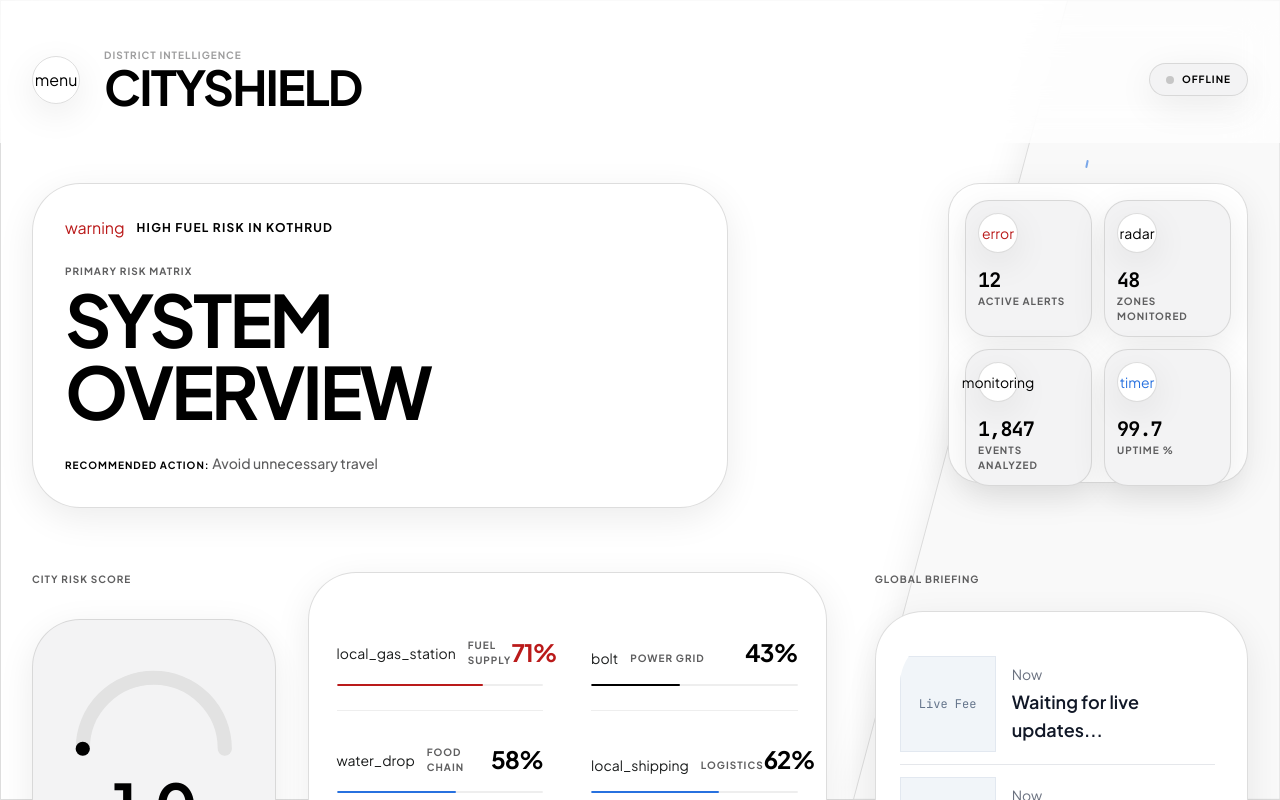
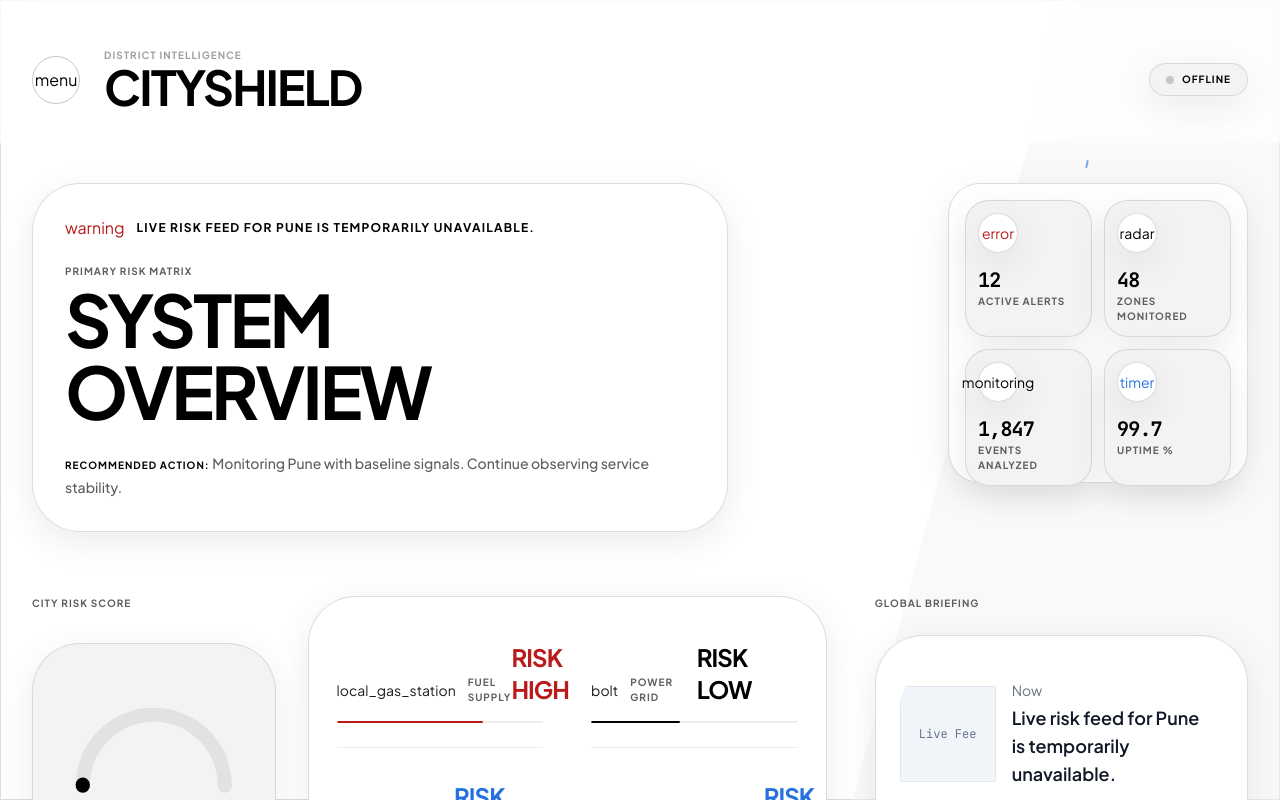
Before and after one commit to A-001-byte/Crescendo-26-city-sheild-, a React (Vite) app in the folder client/: page / in a window 1280 px wide. Shown: the top 800 px of the page. Built offline with nearby package versions, Linux system fonts and the light colour scheme; no server answers.

Commit message:
Fix frontend review findings and dashboard interactions

```diff
--- a/client/public/index.html
+++ b/client/public/index.html
@@ -6,6 +6,8 @@
     <meta name="viewport" content="width=device-width, initial-scale=1.0" />
     <title>CityShield — Urban Crisis Intelligence</title>
     <link href="https://fonts.googleapis.com/css2?family=Plus+Jakarta+Sans:wght@400;500;600;700;800&display=swap" rel="stylesheet" />
+    <link href="https://fonts.googleapis.com/css2?family=JetBrains+Mono:wght@400;500;700&display=swap" rel="stylesheet" />
+    <link href="https://fonts.googleapis.com/css2?family=Outfit:wght@500;700&display=swap" rel="stylesheet" />
     <link href="https://fonts.googleapis.com/css2?family=Material+Symbols+Outlined:wght,FILL@100..700,0..1&display=swap" rel="stylesheet" />
   </head>
   <body>
--- a/client/src/components/dashboard/AlertFeed.jsx
+++ b/client/src/components/dashboard/AlertFeed.jsx
@@ -2,9 +2,9 @@ import { useCrisis } from '../../context/CrisisContext'
 import { motion } from 'framer-motion'
 
 const SEVERITY_CONFIG = {
-  high: { bg: '#EF4444', text: '#FFFFFF', label: 'HIGH RISK' },
-  moderate: { bg: '#EAB308', text: '#FFFFFF', label: 'MEDIUM RISK' },
-  low: { bg: '#22C55E', text: '#FFFFFF', label: 'LOW RISK' },
+  high: { bgClass: 'bg-error', textClass: 'text-on-error', label: 'HIGH RISK' },
+  moderate: { bgClass: 'bg-tertiary-container', textClass: 'text-on-tertiary-container', label: 'MEDIUM RISK' },
+  low: { bgClass: 'bg-primary', textClass: 'text-on-primary', label: 'LOW RISK' },
 }
 
 export default function AlertFeed() {
@@ -43,8 +43,7 @@ export default function AlertFeed() {
               initial={{ opacity: 0, scale: 0.95, y: 10 }}
               animate={{ opacity: 1, scale: 1, y: 0 }}
               transition={{ delay: idx * 0.05, duration: 0.3 }}
-              className="alert-item alert-capsule max-w-md mx-auto w-full flex items-center justify-center p-3 rounded-full shadow-sm cursor-default"
-              style={{ backgroundColor: cfg.bg, color: cfg.text }}
+              className={`alert-item alert-capsule max-w-md mx-auto w-full flex items-center justify-center p-3 rounded-full shadow-sm cursor-default ${cfg.bgClass} ${cfg.textClass}`}
             >
               <span className="font-extrabold tracking-widest text-xs text-center uppercase">
                 {cfg.label} — {(alert.ward || 'All Wards').toUpperCase()}
--- a/client/src/components/dashboard/CityRiskGauge.jsx
+++ b/client/src/components/dashboard/CityRiskGauge.jsx
@@ -30,14 +30,13 @@ export default function CityRiskGauge({ score = 6.4 }) {
   // viewBox: 0 0 100 50
   // Arc starts at 10 50 (left) and ends at 90 50 (right)
   // R = 40, Center = 50, 50
-  const normalizedValue = (animatedScore - 1) / 9 // 0 to 1
-  const angleRad = Math.PI - (normalizedValue * Math.PI)
+  const normalizedValue = Math.max(0, Math.min(1, (animatedScore - 1) / 9)) // 0 to 1
+  const minArcProgress = 0.005
+  const safeProgress = Math.max(minArcProgress, normalizedValue)
+  const angleRad = Math.PI - (safeProgress * Math.PI)
 
   const endX = 50 + 40 * Math.cos(angleRad)
   const endY = 50 - 40 * Math.sin(angleRad)
-
-  // Use a small epsilon so the path doesn't break at exact zero calculation
-  const sweepFlag = 0
 
   return (
     <div className="flex flex-col items-center justify-center w-full max-w-sm">
--- a/client/src/components/dashboard/ServiceCards.jsx
+++ b/client/src/components/dashboard/ServiceCards.jsx
@@ -14,7 +14,7 @@ const SERVICES = [
   {
     key: 'food',
     label: 'Food Chain',
-    icon: 'water_drop',
+    icon: 'restaurant',
     defaultScore: 5.8,
   },
   {
@@ -28,8 +28,10 @@ const SERVICES = [
 function ServiceCard({ service, data }) {
   const score = data?.score ?? service.defaultScore
   const thresholdPct = Math.max(0, Math.min(100, (score / 10) * 100))
-  const colorToken = score > 7 ? 'bg-error' : score > 5 ? 'bg-tertiary-container' : 'bg-primary'
-  const textColor = score > 7 ? 'text-error' : 'text-primary'
+  const riskBand = score > 7 ? 'high' : score > 5 ? 'medium' : 'low'
+  const colorToken = riskBand === 'high' ? 'bg-error' : riskBand === 'medium' ? 'bg-tertiary-container' : 'bg-primary'
+  const textColor = riskBand === 'high' ? 'text-error' : riskBand === 'medium' ? 'text-tertiary-container' : 'text-primary'
+  const riskLabel = riskBand === 'high' ? 'HIGH' : riskBand === 'medium' ? 'MEDIUM' : 'LOW'
 
   return (
     <div className="space-y-4 pt-4 border-b border-outline-variant/30 pb-6 w-full">
@@ -38,7 +40,7 @@ function ServiceCard({ service, data }) {
             <span className="material-symbols-outlined text-sm">{service.icon}</span>
             <span className="text-[10px] font-extrabold uppercase tracking-widest text-secondary">{service.label}</span>
         </div>
-        <span className={`text-2xl font-extrabold letter-spacing-tight ${textColor}`}>{thresholdPct.toFixed(0)}%</span>
+        <span className={`text-2xl font-extrabold letter-spacing-tight ${textColor}`}>RISK {riskLabel}</span>
       </div>
       <div className="h-[2px] w-full bg-outline-variant/30 rounded-full overflow-hidden">
         <div className={`h-full ${colorToken} rounded-full`} style={{ width: `${thresholdPct}%` }}></div>
--- a/client/src/components/layout/MainLayout.jsx
+++ b/client/src/components/layout/MainLayout.jsx
@@ -20,7 +20,6 @@ function LayoutInner() {
         <main className="flex-1 pb-32 overflow-y-auto dashboard-scroll snap-y snap-proximity">
           <AnimatePresence mode="wait">
             <motion.div
-              layout
               key={location.pathname}
               initial={{ opacity: 0, y: 15 }}
               animate={{ opacity: 1, y: 0 }}
--- a/client/src/components/layout/Sidebar.jsx
+++ b/client/src/components/layout/Sidebar.jsx
@@ -1,5 +1,6 @@
 import { NavLink, useLocation } from 'react-router-dom'
 import { motion, AnimatePresence } from 'framer-motion'
+import { useCrisis } from '../../context/CrisisContext'
 
 const NAV = [
   { to: '/', icon: 'dashboard', label: 'Dashboard', exact: true },
@@ -11,6 +12,9 @@ const NAV = [
 
 export default function Sidebar({ isOpen, onClose }) {
   const location = useLocation()
+  const { selectedCity, setSelectedCity } = useCrisis()
+
+  const CITIES = ['Pune', 'Mumbai', 'Nagpur', 'Nashik']
 
   return (
     <AnimatePresence>
@@ -43,10 +47,28 @@ export default function Sidebar({ isOpen, onClose }) {
               </div>
               <button
                 onClick={onClose}
+                aria-label="Close sidebar"
                 className="w-10 h-10 rounded-full border border-outline-variant flex items-center justify-center hover:bg-surface-container-low transition-colors"
               >
-                <span className="material-symbols-outlined text-sm">close</span>
+                <span aria-hidden="true" className="material-symbols-outlined text-sm">close</span>
               </button>
+            </div>
+
+            <div className="px-8">
+              <div className="relative border border-outline-variant/40 rounded-full overflow-hidden bg-surface-container-lowest">
+                <select
+                  value={selectedCity}
+                  onChange={(e) => setSelectedCity(e.target.value)}
+                  className="w-full appearance-none bg-transparent font-bold uppercase tracking-widest text-xs px-5 py-3 text-primary focus:outline-none"
+                >
+                  {CITIES.map((city) => (
+                    <option key={city} value={city}>{city}</option>
+                  ))}
+                </select>
+                <div className="absolute inset-y-0 right-3 flex items-center pointer-events-none">
+                  <span className="material-symbols-outlined text-sm text-primary">unfold_more</span>
+                </div>
+              </div>
             </div>
 
             <nav className="flex-1 py-8 overflow-y-auto px-6">
--- a/client/src/components/map/CityMap.jsx
+++ b/client/src/components/map/CityMap.jsx
@@ -7,7 +7,7 @@ import icon from 'leaflet/dist/images/marker-icon.png'
 import iconShadow from 'leaflet/dist/images/marker-shadow.png'
 import WardLayer from './WardLayer'
 import HeatmapOverlay from './HeatmapOverlay'
-import { getRiskColor, getRiskLabel } from '../../utils/riskCalculations'
+import { getRiskColor } from '../../utils/riskCalculations'
 
 // Fix default icon
 let DefaultIcon = L.icon({ iconUrl: icon, shadowUrl: iconShadow })
@@ -21,7 +21,7 @@ const LAYER_BUTTONS = [
 
 function WardDetailPanel({ ward, onClose, position, mapRect }) {
   if (!ward) return null
-  const scoreColor = ward.riskScore > 7 ? '#ba1a1a' : ward.riskScore > 5 ? '#00397e' : '#000000'
+  const scoreColor = getRiskColor(ward.riskScore)
   const services = [
     { label: 'Fuel', score: ward.fuelScore, color: '#ba1a1a' },
     { label: 'Power', score: ward.powerScore, color: '#000000' },
@@ -55,8 +55,8 @@ function WardDetailPanel({ ward, onClose, position, mapRect }) {
           <span className="text-[10px] font-extrabold uppercase tracking-widest text-secondary mb-1">Ward Matrix</span>
           <h3 className="font-extrabold text-2xl letter-spacing-tight uppercase text-primary">{ward.name}</h3>
         </div>
-        <button onClick={onClose} className="w-10 h-10 flex items-center justify-center rounded-full bg-surface-container-low hover:bg-outline-variant/30 transition-colors text-primary">
-          <span className="material-symbols-outlined text-sm">close</span>
+        <button aria-label="Close detail panel" onClick={onClose} className="w-10 h-10 flex items-center justify-center rounded-full bg-surface-container-low hover:bg-outline-variant/30 transition-colors text-primary">
+          <span aria-hidden="true" className="material-symbols-outlined text-sm">close</span>
         </button>
       </div>
 
@@ -169,9 +169,9 @@ export default function CityMap() {
         <div className="absolute bottom-6 left-6 z-[20] glass-panel rounded-[2rem] p-6 shadow-lg border border-outline-variant/30">
           <div className="text-[10px] mb-4 uppercase tracking-widest font-extrabold text-secondary">Risk Matrix</div>
           {[
-            { label: 'Low', color: '#000000' },
-            { label: 'Medium', color: '#00397e' },
-            { label: 'High', color: '#ba1a1a' },
+            { label: 'Low', color: getRiskColor(2) },
+            { label: 'Medium', color: getRiskColor(4) },
+            { label: 'High', color: getRiskColor(8) },
           ].map(l => (
             <div key={l.label} className="flex items-center gap-3 mb-2 last:mb-0">
               <div className="w-3 h-3 rounded-full" style={{ backgroundColor: l.color, opacity: 0.8 }} />
--- a/client/src/components/map/WardLayer.jsx
+++ b/client/src/components/map/WardLayer.jsx
@@ -97,10 +97,10 @@ export default function WardLayer({ onWardSelect }) {
     }
   }, [liveWardScores, liveWardServices])
 
-  const handleSelect = (ward) => {
+  const handleSelect = (ward, e) => {
     setSelectedWard(ward)
     setKey(k => k + 1)
-    onWardSelect?.(ward)
+    onWardSelect?.(ward, e)
   }
 
   return (
@@ -117,8 +117,8 @@ export default function WardLayer({ onWardSelect }) {
           mouseout: (e) => {
             e.target.setStyle(getWardStyle(feature, selectedWard?.name))
           },
-          click: () => {
-            handleSelect(props)
+          click: (e) => {
+            handleSelect(props, e)
           },
         })
         layer.bindTooltip(
--- a/client/src/index.css
+++ b/client/src/index.css
@@ -37,7 +37,11 @@ body {
 }
 
 /* Global ambient shadow for surface boxes */
-[class*="bg-surface-container"] {
+.bg-surface-container,
+.bg-surface-container-low,
+.bg-surface-container-high,
+.bg-surface-container-highest,
+.bg-surface-container-lowest {
   box-shadow: 0 10px 36px rgba(0, 0, 0, 0.08);
   border: 1px solid rgba(198, 198, 198, 0.6);
 }
@@ -57,20 +61,20 @@ body {
   background-color: #0d0d0d;
   margin-left: 2px;
   vertical-align: middle;
-  animation: blink 1s step-end infinite;
+  animation: blink-animation 1s step-end infinite;
 }
 
-@keyframes blink {
-  from, to { opacity: 1; }
+@keyframes blink-animation {
+  0%, 100% { opacity: 1; }
   50% { opacity: 0; }
 }
 
 .live-indicator {
-  animation: livePulse 1.8s ease-in-out infinite;
+  animation: live-pulse 1.8s ease-in-out infinite;
   box-shadow: 0 0 12px rgba(220, 38, 38, 0.35);
 }
 
-@keyframes livePulse {
+@keyframes live-pulse {
   0%, 100% {
     transform: scale(1);
     opacity: 0.9;
--- a/client/src/pages/Dashboard.jsx
+++ b/client/src/pages/Dashboard.jsx
@@ -7,7 +7,6 @@ import RiskTimeline from '../components/dashboard/RiskTimeline'
 import NewsFeed from '../components/dashboard/NewsFeed'
 import AnimatedCounter from '../components/common/AnimatedCounter'
 import LoadingSpinner from '../components/common/LoadingSpinner'
-import { getRiskColor } from '../utils/riskCalculations'
 import { getCityRisk } from '../api/riskApi'
 
 const STAT_CARDS = [
@@ -21,19 +20,21 @@ export default function Dashboard() {
   const { score, services, loading, lastUpdated, selectedCity } = useCrisis()
   const [cityRiskData, setCityRiskData] = useState(null)
   const [cityRiskLoading, setCityRiskLoading] = useState(true)
+  const [cityRiskError, setCityRiskError] = useState(false)
 
   useEffect(() => {
     let mounted = true
 
     const loadCityRisk = async () => {
       if (mounted) setCityRiskLoading(true)
+      if (mounted) setCityRiskError(false)
       try {
         const data = await getCityRisk(selectedCity)
         if (mounted && data) {
           setCityRiskData(data?.data ?? data)
         }
       } catch {
-        // Keep existing context-driven mock/live fallback when API is unavailable.
+        if (mounted) setCityRiskError(true)
       } finally {
         if (mounted) setCityRiskLoading(false)
       }
@@ -67,27 +68,20 @@ export default function Dashboard() {
       ? [...validRiskCandidates].sort((a, b) => b.value - a.value)[0]?.key
       : undefined)
 
-  const recommendationText =
+  const resolvedRecommendationText =
     cityRiskData?.recommendation ||
     (primaryRiskCategory
       ? `Primary risk is ${primaryRiskCategory}. Prioritize contingency actions for this service.`
-      : undefined)
+      : cityRiskError
+        ? `Monitoring ${selectedCity} with baseline signals. Continue observing service stability.`
+        : 'Monitoring live risk signals and service resilience.')
 
-  const alertBannerText = cityRiskData?.alerts?.[0] ||
+  const resolvedAlertBannerText = cityRiskData?.alerts?.[0] ||
     (primaryRiskCategory
       ? `Alert: ${primaryRiskCategory} risk is currently the most elevated.`
-      : undefined)
-
-  const primaryRiskScore = primaryRiskCategory
-    ? riskCandidates.find((s) => s.key === primaryRiskCategory)?.value
-    : null
-
-  const primaryRiskColor = Number.isFinite(primaryRiskScore)
-    ? getRiskColor(primaryRiskScore)
-    : '#64748B'
-
-  const bannerBg = primaryRiskColor === '#DC2626' ? '#FEE2E2' : primaryRiskColor === '#EAB308' ? '#FEF9C3' : '#DCFCE7'
-  const bannerTextColor = primaryRiskColor === '#DC2626' ? '#7F1D1D' : primaryRiskColor === '#EAB308' ? '#713F12' : '#14532D'
+      : cityRiskError
+        ? `Live risk feed for ${selectedCity} is temporarily unavailable.`
+        : `Live risk feed active for ${selectedCity}.`)
 
   const resolvedScore = Number.isFinite(Number(cityRiskData?.score))
     ? Number(cityRiskData.score)
@@ -135,7 +129,7 @@ export default function Dashboard() {
             <div className="bg-surface-container-lowest rounded-[3rem] p-8 shadow-[0_8px_30px_rgba(0,0,0,0.04)]">
               <div className="w-full flex items-center gap-3">
                 <span className="material-symbols-outlined text-error">warning</span>
-                <span className="text-xs font-extrabold uppercase tracking-widest text-primary">{alertBannerText || 'High Fuel Risk in Kothrud'}</span>
+                <span className="text-xs font-extrabold uppercase tracking-widest text-primary">{resolvedAlertBannerText}</span>
               </div>
 
               <div className="w-full space-y-1 mt-6">
@@ -147,7 +141,7 @@ export default function Dashboard() {
 
               <div className="w-full space-y-1 mt-6">
                 <span className="text-[10px] uppercase tracking-widest font-extrabold text-primary">RECOMMENDED ACTION: </span>
-                <span className="text-sm font-medium text-secondary">{recommendationText || 'Avoid unnecessary travel'}</span>
+                <span className="text-sm font-medium text-secondary">{resolvedRecommendationText}</span>
               </div>
             </div>
           </div>
@@ -222,9 +216,9 @@ export default function Dashboard() {
             <span className="text-[10px] font-extrabold uppercase tracking-widest text-secondary mb-6">Global Briefing</span>
             <div className="bg-surface-container-lowest rounded-[3rem] p-6 overflow-hidden shadow-[0_8px_30px_rgba(0,0,0,0.04)]">
               <NewsFeed
-                alertBannerText={alertBannerText}
+                alertBannerText={resolvedAlertBannerText}
                 primaryRiskCategory={primaryRiskCategory}
-                recommendationText={recommendationText}
+                recommendationText={resolvedRecommendationText}
               />
             </div>
           </div>
--- a/client/tailwind.config.js
+++ b/client/tailwind.config.js
@@ -57,7 +57,7 @@ export default {
           primary: 'var(--color-surface-lowest)',
           secondary: 'var(--color-surface-low)',
           card: 'var(--color-surface-lowest)',
-          elevated: 'var(--color-surface)',
+          elevated: 'var(--color-surface-low)',
         },
         border: {
           default: 'var(--color-outline-variant)',
```
